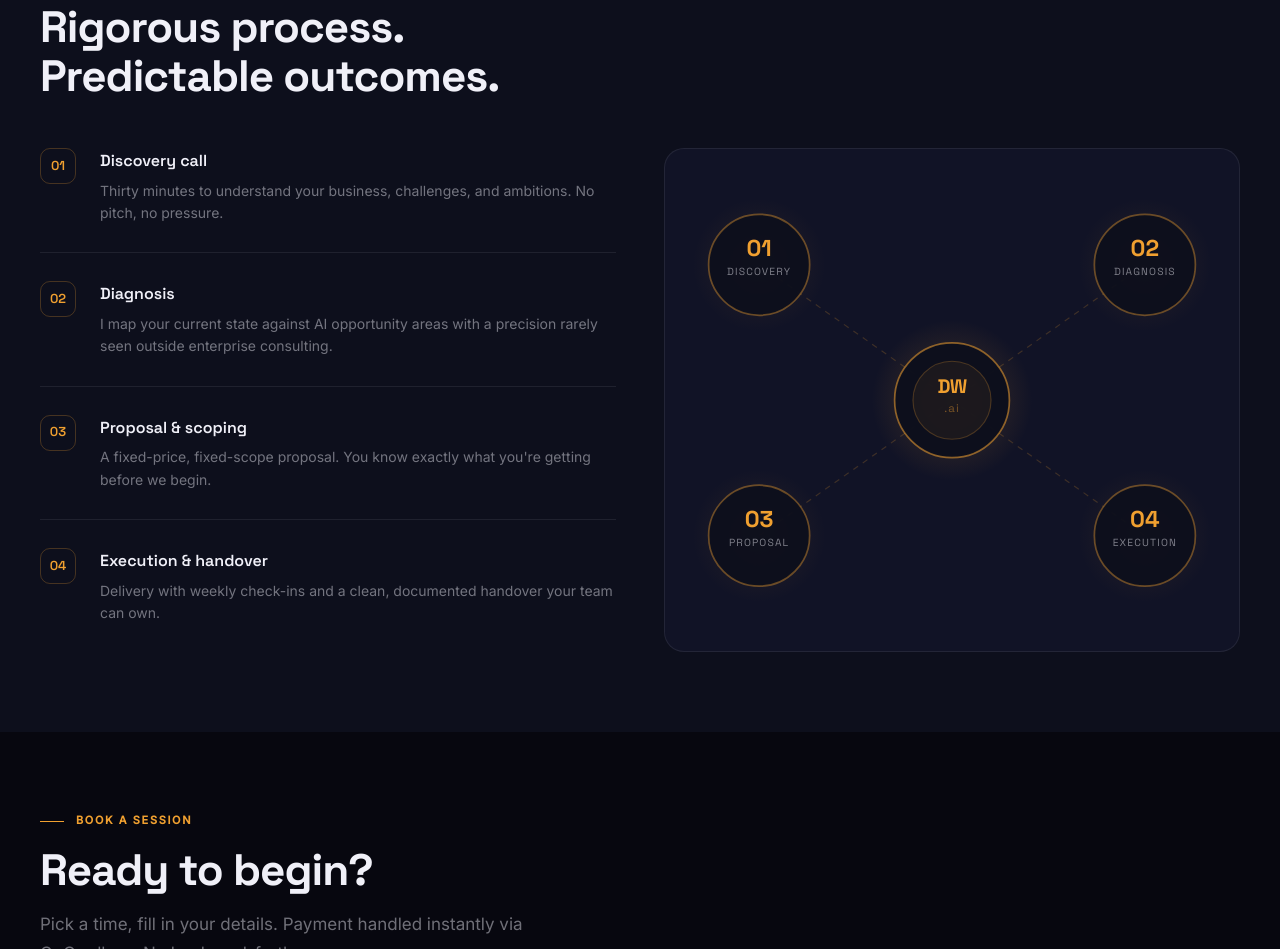
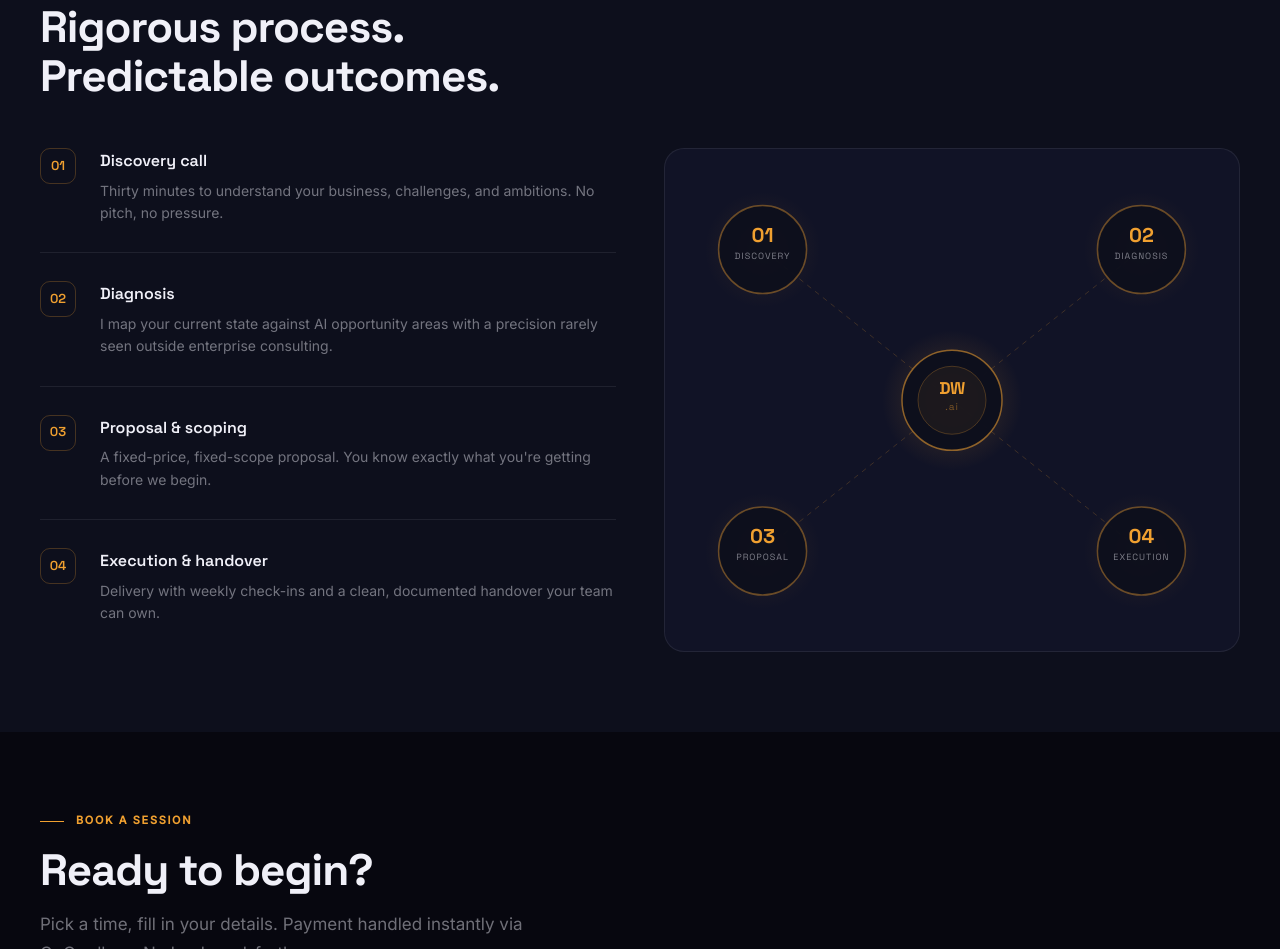
Before and after one commit to danielwalsh-ai/danielwalsh.ai, a website: page public/index.html in a window 1280 px wide. Shown: the part 1981-2930 px from the top of the page. Drawn offline with Linux system fonts and the light colour scheme.

Commit message:
Fix process diagram not filling its panel (percentage-anchored SVG nodes)
Co-Authored-By: Claude Opus 4.8 <noreply@anthropic.com>

```diff
--- a/public/index.html
+++ b/public/index.html
@@ -804,7 +804,10 @@ footer {
         </div>
       </div>
       <div class="process-visual" id="orbit-visual">
-        <svg viewBox="0 0 500 380" xmlns="http://www.w3.org/2000/svg" preserveAspectRatio="xMidYMid meet" style="width:100%;height:100%;position:absolute;inset:0;">
+        <!-- No viewBox: percentage coordinates anchor nodes to the panel's real
+             corners at any panel size, so the diagram always fills it. Radii are
+             fixed px so circles stay round. -->
+        <svg xmlns="http://www.w3.org/2000/svg" style="width:100%;height:100%;position:absolute;inset:0;">
           <defs>
             <radialGradient id="cGlow" cx="50%" cy="50%" r="50%">
               <stop offset="0%" stop-color="#f0a030" stop-opacity="0.22"/>
@@ -817,41 +820,41 @@ footer {
           </defs>
 
           <!-- Connector lines from centre to each node -->
-          <line x1="250" y1="190" x2="82"  y2="72"  stroke="rgba(240,160,48,0.2)" stroke-width="1" stroke-dasharray="5 5"/>
-          <line x1="250" y1="190" x2="418" y2="72"  stroke="rgba(240,160,48,0.2)" stroke-width="1" stroke-dasharray="5 5"/>
-          <line x1="250" y1="190" x2="82"  y2="308" stroke="rgba(240,160,48,0.2)" stroke-width="1" stroke-dasharray="5 5"/>
-          <line x1="250" y1="190" x2="418" y2="308" stroke="rgba(240,160,48,0.2)" stroke-width="1" stroke-dasharray="5 5"/>
+          <line x1="50%" y1="50%" x2="17%" y2="20%" stroke="rgba(240,160,48,0.2)" stroke-width="1" stroke-dasharray="5 5"/>
+          <line x1="50%" y1="50%" x2="83%" y2="20%" stroke="rgba(240,160,48,0.2)" stroke-width="1" stroke-dasharray="5 5"/>
+          <line x1="50%" y1="50%" x2="17%" y2="80%" stroke="rgba(240,160,48,0.2)" stroke-width="1" stroke-dasharray="5 5"/>
+          <line x1="50%" y1="50%" x2="83%" y2="80%" stroke="rgba(240,160,48,0.2)" stroke-width="1" stroke-dasharray="5 5"/>
 
           <!-- NODE 1 — top left -->
-          <circle cx="82" cy="72" r="58" fill="url(#nGlow)"/>
-          <circle cx="82" cy="72" r="44" fill="rgba(13,15,28,0.95)" stroke="rgba(240,160,48,0.4)" stroke-width="1.5"/>
-          <text x="82" y="64" text-anchor="middle" fill="#f0a030" font-family="'Space Grotesk',sans-serif" font-size="20" font-weight="700">01</text>
-          <text x="82" y="81" text-anchor="middle" fill="rgba(240,240,248,0.5)" font-family="'Space Grotesk',sans-serif" font-size="9" letter-spacing="1">DISCOVERY</text>
+          <circle cx="17%" cy="20%" r="58" fill="url(#nGlow)"/>
+          <circle cx="17%" cy="20%" r="44" fill="rgba(13,15,28,0.95)" stroke="rgba(240,160,48,0.4)" stroke-width="1.5"/>
+          <text x="17%" y="20%" dy="-8" text-anchor="middle" fill="#f0a030" font-family="'Space Grotesk',sans-serif" font-size="20" font-weight="700">01</text>
+          <text x="17%" y="20%" dy="9" text-anchor="middle" fill="rgba(240,240,248,0.5)" font-family="'Space Grotesk',sans-serif" font-size="9" letter-spacing="1">DISCOVERY</text>
 
           <!-- NODE 2 — top right -->
-          <circle cx="418" cy="72" r="58" fill="url(#nGlow)"/>
-          <circle cx="418" cy="72" r="44" fill="rgba(13,15,28,0.95)" stroke="rgba(240,160,48,0.4)" stroke-width="1.5"/>
-          <text x="418" y="64" text-anchor="middle" fill="#f0a030" font-family="'Space Grotesk',sans-serif" font-size="20" font-weight="700">02</text>
-          <text x="418" y="81" text-anchor="middle" fill="rgba(240,240,248,0.5)" font-family="'Space Grotesk',sans-serif" font-size="9" letter-spacing="1">DIAGNOSIS</text>
+          <circle cx="83%" cy="20%" r="58" fill="url(#nGlow)"/>
+          <circle cx="83%" cy="20%" r="44" fill="rgba(13,15,28,0.95)" stroke="rgba(240,160,48,0.4)" stroke-width="1.5"/>
+          <text x="83%" y="20%" dy="-8" text-anchor="middle" fill="#f0a030" font-family="'Space Grotesk',sans-serif" font-size="20" font-weight="700">02</text>
+          <text x="83%" y="20%" dy="9" text-anchor="middle" fill="rgba(240,240,248,0.5)" font-family="'Space Grotesk',sans-serif" font-size="9" letter-spacing="1">DIAGNOSIS</text>
 
           <!-- NODE 3 — bottom left -->
-          <circle cx="82" cy="308" r="58" fill="url(#nGlow)"/>
-          <circle cx="82" cy="308" r="44" fill="rgba(13,15,28,0.95)" stroke="rgba(240,160,48,0.4)" stroke-width="1.5"/>
-          <text x="82" y="300" text-anchor="middle" fill="#f0a030" font-family="'Space Grotesk',sans-serif" font-size="20" font-weight="700">03</text>
-          <text x="82" y="317" text-anchor="middle" fill="rgba(240,240,248,0.5)" font-family="'Space Grotesk',sans-serif" font-size="9" letter-spacing="1">PROPOSAL</text>
+          <circle cx="17%" cy="80%" r="58" fill="url(#nGlow)"/>
+          <circle cx="17%" cy="80%" r="44" fill="rgba(13,15,28,0.95)" stroke="rgba(240,160,48,0.4)" stroke-width="1.5"/>
+          <text x="17%" y="80%" dy="-8" text-anchor="middle" fill="#f0a030" font-family="'Space Grotesk',sans-serif" font-size="20" font-weight="700">03</text>
+          <text x="17%" y="80%" dy="9" text-anchor="middle" fill="rgba(240,240,248,0.5)" font-family="'Space Grotesk',sans-serif" font-size="9" letter-spacing="1">PROPOSAL</text>
 
           <!-- NODE 4 — bottom right -->
-          <circle cx="418" cy="308" r="58" fill="url(#nGlow)"/>
-          <circle cx="418" cy="308" r="44" fill="rgba(13,15,28,0.95)" stroke="rgba(240,160,48,0.4)" stroke-width="1.5"/>
-          <text x="418" y="300" text-anchor="middle" fill="#f0a030" font-family="'Space Grotesk',sans-serif" font-size="20" font-weight="700">04</text>
-          <text x="418" y="317" text-anchor="middle" fill="rgba(240,240,248,0.5)" font-family="'Space Grotesk',sans-serif" font-size="9" letter-spacing="1">EXECUTION</text>
+          <circle cx="83%" cy="80%" r="58" fill="url(#nGlow)"/>
+          <circle cx="83%" cy="80%" r="44" fill="rgba(13,15,28,0.95)" stroke="rgba(240,160,48,0.4)" stroke-width="1.5"/>
+          <text x="83%" y="80%" dy="-8" text-anchor="middle" fill="#f0a030" font-family="'Space Grotesk',sans-serif" font-size="20" font-weight="700">04</text>
+          <text x="83%" y="80%" dy="9" text-anchor="middle" fill="rgba(240,240,248,0.5)" font-family="'Space Grotesk',sans-serif" font-size="9" letter-spacing="1">EXECUTION</text>
 
           <!-- CENTRAL NODE -->
-          <circle cx="250" cy="190" r="70" fill="url(#cGlow)"/>
-          <circle cx="250" cy="190" r="50" fill="rgba(13,15,28,0.97)" stroke="rgba(240,160,48,0.55)" stroke-width="1.5"/>
-          <circle cx="250" cy="190" r="34" fill="rgba(240,160,48,0.06)" stroke="rgba(240,160,48,0.25)" stroke-width="1"/>
-          <text x="250" y="184" text-anchor="middle" fill="#f0a030" font-family="'Space Grotesk',sans-serif" font-size="17" font-weight="700" letter-spacing="-0.5">DW</text>
-          <text x="250" y="200" text-anchor="middle" fill="rgba(240,160,48,0.45)" font-family="'Space Grotesk',sans-serif" font-size="10" letter-spacing="1">.ai</text>
+          <circle cx="50%" cy="50%" r="70" fill="url(#cGlow)"/>
+          <circle cx="50%" cy="50%" r="50" fill="rgba(13,15,28,0.97)" stroke="rgba(240,160,48,0.55)" stroke-width="1.5"/>
+          <circle cx="50%" cy="50%" r="34" fill="rgba(240,160,48,0.06)" stroke="rgba(240,160,48,0.25)" stroke-width="1"/>
+          <text x="50%" y="50%" dy="-6" text-anchor="middle" fill="#f0a030" font-family="'Space Grotesk',sans-serif" font-size="17" font-weight="700" letter-spacing="-0.5">DW</text>
+          <text x="50%" y="50%" dy="10" text-anchor="middle" fill="rgba(240,160,48,0.45)" font-family="'Space Grotesk',sans-serif" font-size="10" letter-spacing="1">.ai</text>
         </svg>
       </div>
     </div>
```
